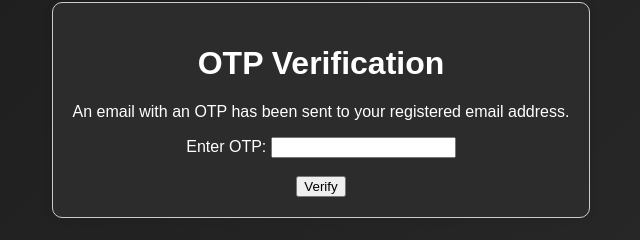
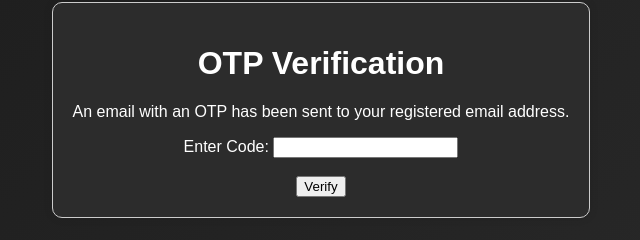
Before and after one commit to Yellowbugs/SAEbudget, a website: page public/2FA.html in a window 1280 px wide. Shown: the part 290-530 px from the top of the page, 319-959 px from the left. Drawn offline with Linux system fonts and the light colour scheme.

Commit message:
Update 2FA.html

```diff
--- a/public/2FA.html
+++ b/public/2FA.html
@@ -30,7 +30,7 @@
         <h1>OTP Verification</h1>
         <p>An email with an OTP has been sent to your registered email address.</p>
         <form onsubmit="event.preventDefault(); verifyOtp();">
-            <label for="otp">Enter OTP:</label>
+            <label for="otp">Enter Code:</label>
             <input type="text" id="otp" name="otp" required>
             <br><br>
             <button type="submit">Verify</button>
```
